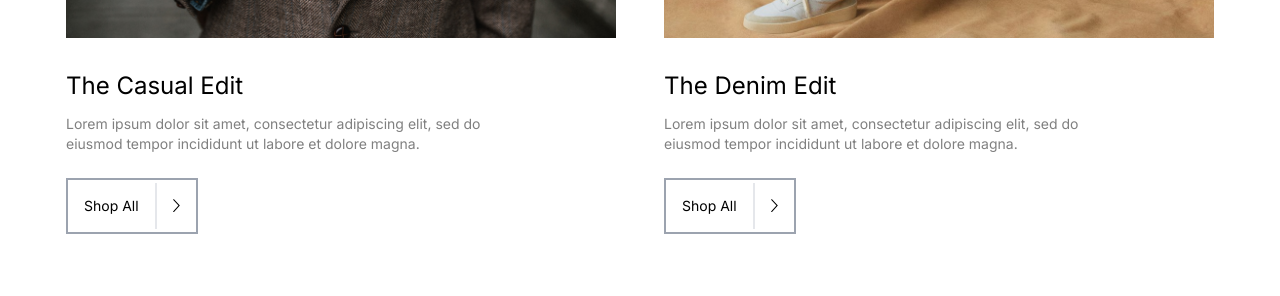
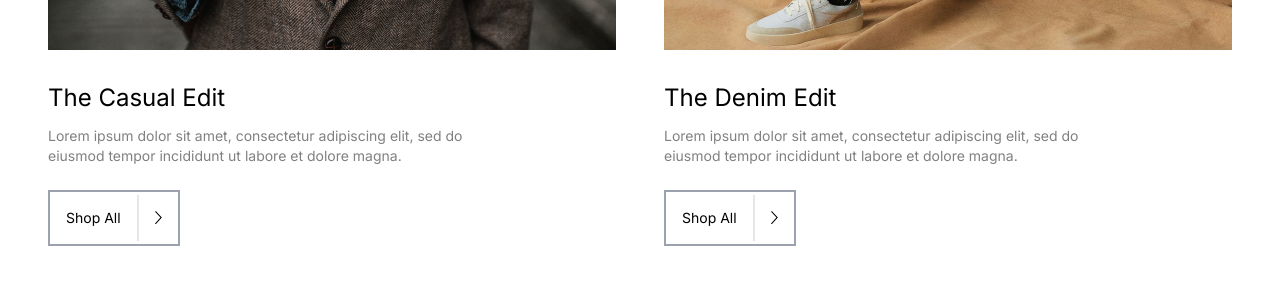
Before and after one commit to aldojack/function, a React (Vite) app: page / in a window 1280 px wide. Shown: the part 1794-2090 px from the top of the page. Built offline with nearby package versions, Linux system fonts and the light colour scheme.

Commit message:
Changed from hard coded px to rem

```diff
--- a/index.html
+++ b/index.html
@@ -2,7 +2,7 @@
 <html lang="en">
   <head>
     <meta charset="UTF-8" />
-    <link rel="icon" type="image/png" href="/logo--icon.png" />
+    <link rel="icon" type="image/png" href="/logo-icon.png" />
     <link rel="preconnect" href="https://fonts.googleapis.com" />
     <link rel="preconnect" href="https://fonts.gstatic.com" crossorigin />
     <link
--- a/src/components/Banner.jsx
+++ b/src/components/Banner.jsx
@@ -4,7 +4,7 @@ import RightArrow from '../assets/right-arrow.svg'
 export default function Banner() {
   return (
     <section className="w-full flex justify-center items-center bg-[#19291C] text-white">
-      <div className="text-center px-6 py-12 flex flex-col items-center max-w-[300px] md:max-w-full">
+      <div className="text-center px-6 py-12 flex flex-col items-center max-w-[18.75rem] md:max-w-full">
         <h3 className=" text-xl md:text-2xl">Get your gifts in time for the holidays</h3>
         <p className=" opacity-50 text-sm mt-2">
           Free, extended returns until January
--- a/src/components/Doorway.jsx
+++ b/src/components/Doorway.jsx
@@ -2,11 +2,11 @@ import CTABtn from "./CTABtn";
 
 export default function Doorway({title, description, img}) {
   return (
-    <article className="flex flex-col mx-6 my-4 md:max-w-[550px]">
+    <article className="flex flex-col mx-6 my-4 md:max-w-[35.5rem]">
       <img src={img} />
-      <div className="max-w-[450px] mt-8 text-sm">
+      <div className="max-w-[28rem] mt-8 text-sm">
         <h3 className="text-xl md:text-2xl">{title}</h3>
-        <p className="text-[#808080] mt-3 max-w-[350px] md:max-w-full text-sm">
+        <p className="text-[#808080] mt-3 max-w-[22rem] md:max-w-full text-sm">
           {description}
         </p>
         <CTABtn name="Shop All"/>
--- a/src/components/Feature.jsx
+++ b/src/components/Feature.jsx
@@ -3,8 +3,8 @@ import RightArrow from '../assets/right-arrow.svg';
 
 export default function Feature() {
   return (
-    <header className='w-full mt-24 md:mt-4 bg-feature-bg bg-cover min-h-[585px] md:max-h-[720px] flex items-end justify-center md:justify-start'>
-        <div className='flex bg-[#282B3A] m-6 text-white items-center w-[342px] md:w-[448px] cursor-pointer'>
+    <header className='w-full mt-24 md:mt-4 bg-feature-bg bg-cover min-h-[36.5rem] md:max-h-[45rem] flex items-end justify-center md:justify-start'>
+        <div className='flex bg-[#282B3A] m-6 text-white items-center w-[21rem] md:w-[28rem] cursor-pointer'>
         <div className='p-8 w-[95%]'>
             <p className='opacity-50 text-sm'>What's New</p>
             <p className=' text-xl md:text-2xl'>The Winter Collection</p>
--- a/src/components/Product.jsx
+++ b/src/components/Product.jsx
@@ -3,7 +3,7 @@ import Heart from "../assets/heart.svg";
 
 export default function Product({img, name, price}) {
   return (
-    <div className="max-w-[253px] md:max-w-[332px] shrink-0">
+    <div className="max-w-[16rem] md:max-w-[20.75rem] shrink-0">
       <img src={img} className="cursor-pointer"/>
       <div className="flex justify-between items-center mt-6">
         <div className="flex flex-col space-y-1 text-sm">
```
